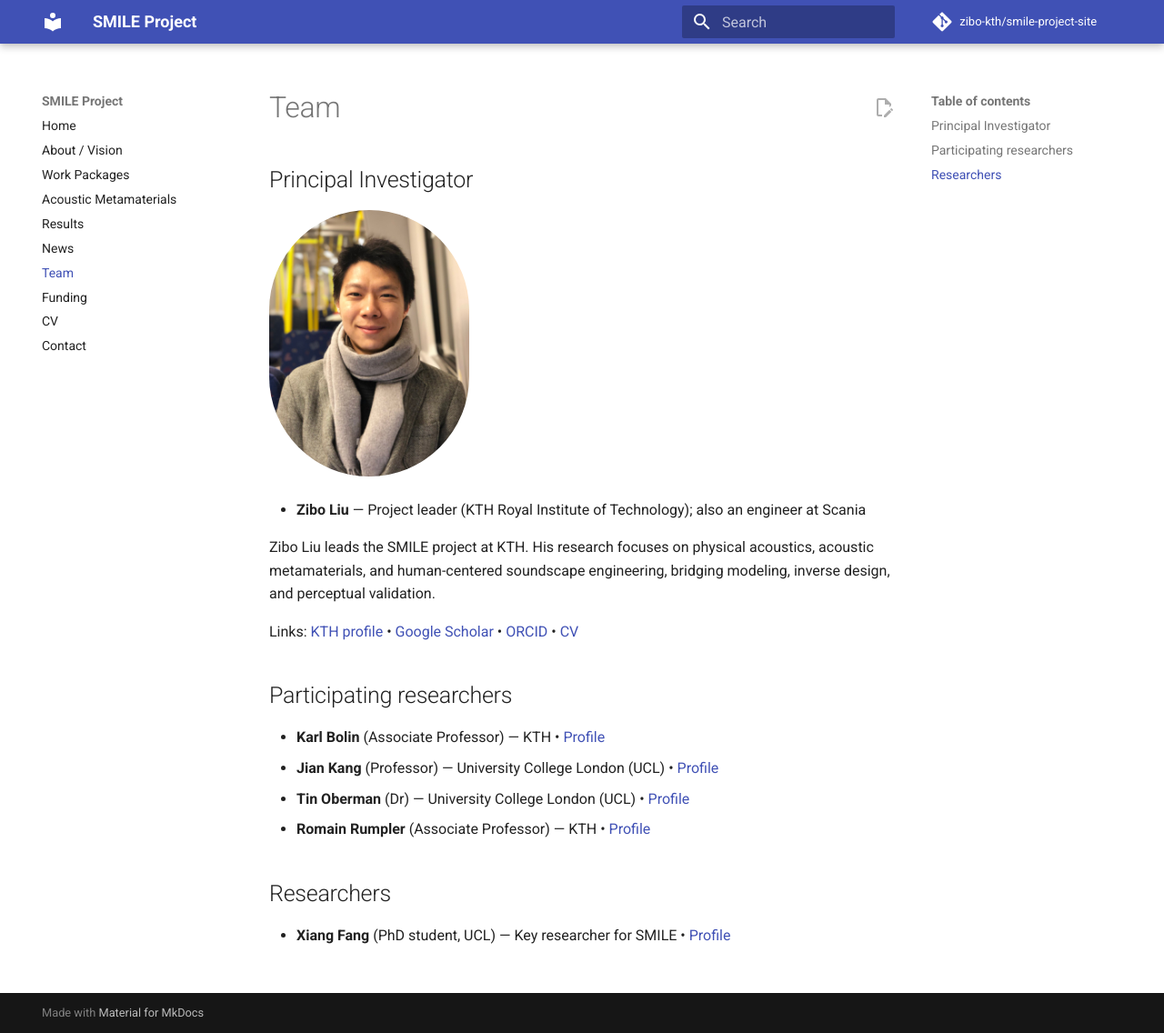
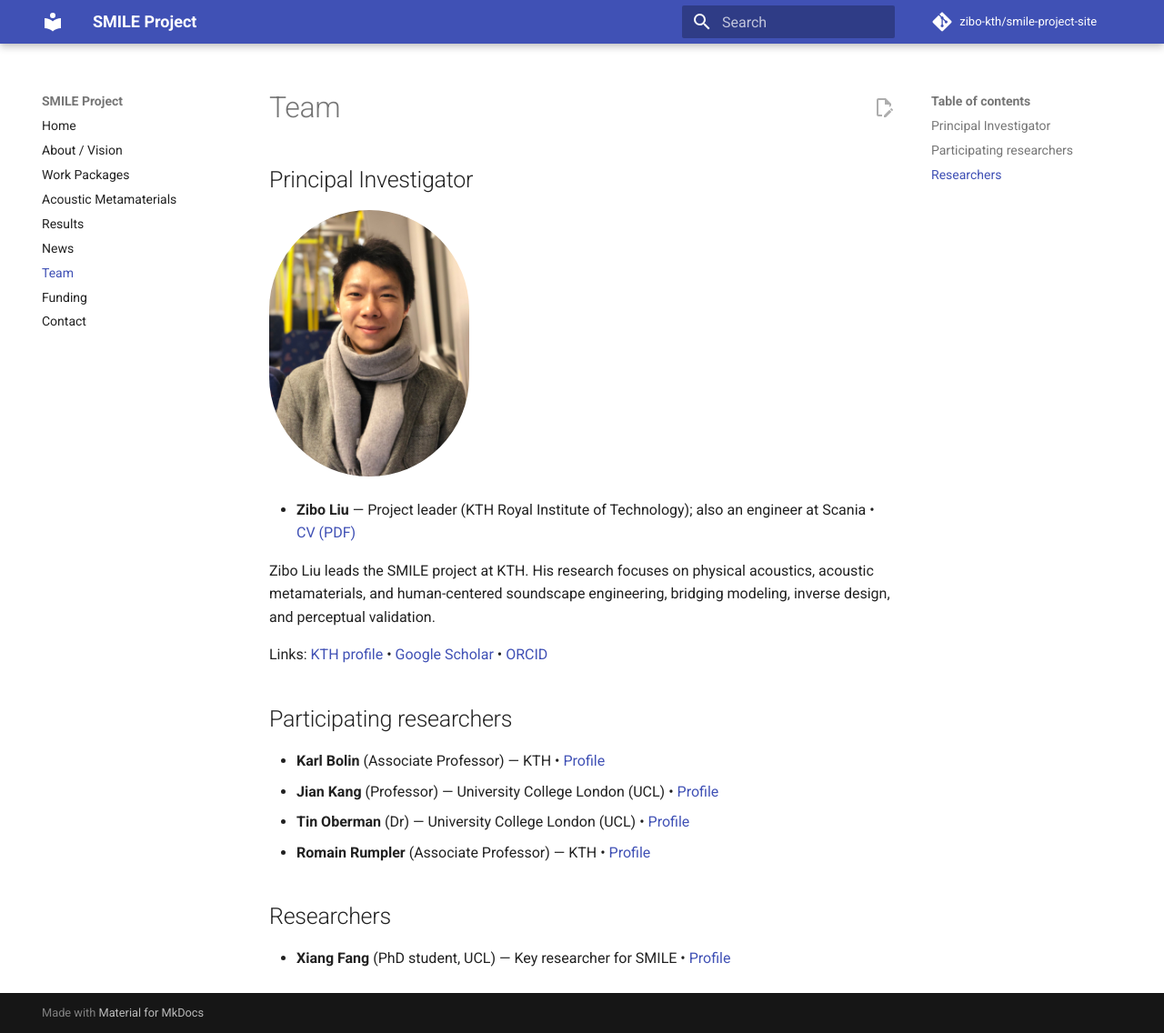
Before and after one commit to zibo-kth/smile-project-site, an MkDocs documentation site: the page built from docs/team.md, in a window 1280 px wide and 1136 px high. Shown: the whole window at 91% size. Built offline with MkDocs 1.6.1 and Material for MkDocs 9.7.7, drawn with Linux system fonts in a browser that asks for light colours; comment, search, counter and statistics services are not loaded.

Commit message:
Move CV into Team page (remove CV doc page)

```diff
--- a/docs/team.md
+++ b/docs/team.md
@@ -4,11 +4,11 @@
 
 ![Zibo Liu](/assets/zibo-liu.jpg){ width="220" style="border-radius: 999px;" }
 
-- **Zibo Liu** — Project leader (KTH Royal Institute of Technology); also an engineer at Scania
+- **Zibo Liu** — Project leader (KTH Royal Institute of Technology); also an engineer at Scania • [CV (PDF)](/assets/cv/zibo-liu-cv_2026-03-21.pdf)
 
 Zibo Liu leads the SMILE project at KTH. His research focuses on physical acoustics, acoustic metamaterials, and human-centered soundscape engineering, bridging modeling, inverse design, and perceptual validation.
 
-Links: [KTH profile](https://www.kth.se/profile/zibo?l=en) • [Google Scholar](https://scholar.google.com/citations?user=OZhmCYwAAAAJ&hl=en) • [ORCID](https://orcid.org/0000-0002-7547-6535) • [CV](../cv/)
+Links: [KTH profile](https://www.kth.se/profile/zibo?l=en) • [Google Scholar](https://scholar.google.com/citations?user=OZhmCYwAAAAJ&hl=en) • [ORCID](https://orcid.org/0000-0002-7547-6535)
 
 ## Participating researchers
 
--- a/mkdocs.yml
+++ b/mkdocs.yml
@@ -42,5 +42,4 @@ nav:
   - News: news.md
   - Team: team.md
   - Funding: funding.md
-  - CV: cv.md
   - Contact: contact.md
```
Also changed, not shown: docs/cv.md (deleted, +0 -12 lines).
